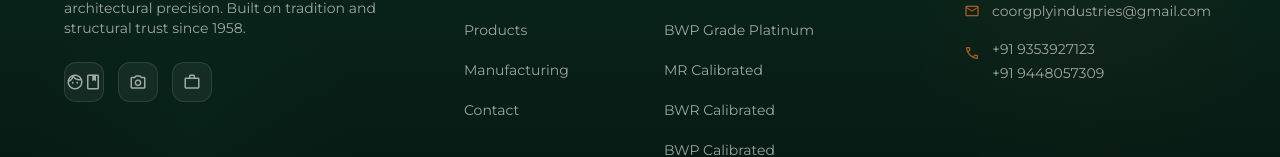
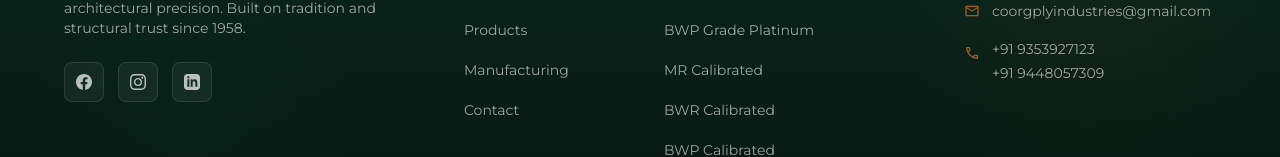
Before and after one commit to Pavan-VPM/CoorgPly, a React (Vite) app: page / in a window 1280 px wide. Shown: the part 5016-5173 px from the top of the page. Built offline with nearby package versions, Linux system fonts and the light colour scheme; a web font is replaced by a local one.

Commit message:
Update footer social icons to crisp SVG logos

```diff
--- a/src/components/Footer.jsx
+++ b/src/components/Footer.jsx
@@ -30,9 +30,33 @@
             {/* Social Links */}
             <div className="flex items-center gap-3.5">
               {[
-                { label: 'Facebook', icon: 'facebook', href: 'https://facebook.com' },
-                { label: 'Instagram', icon: 'photo_camera', href: 'https://instagram.com' },
-                { label: 'LinkedIn', icon: 'work', href: 'https://linkedin.com' }
+                {
+                  label: 'Facebook',
+                  href: 'https://facebook.com',
+                  svg: (
+                    <svg className="w-4 h-4 sm:w-4.5 sm:h-4.5 fill-current" viewBox="0 0 24 24">
+                      <path d="M24 12.073c0-6.627-5.373-12-12-12s-12 5.373-12 12c0 5.99 4.388 10.954 10.125 11.854v-8.385H7.078v-3.47h3.047V9.43c0-3.007 1.792-4.669 4.533-4.669 1.312 0 2.686.235 2.686.235v2.953H15.83c-1.491 0-1.956.925-1.956 1.874v2.25h3.328l-.532 3.47h-2.796v8.385C19.612 23.027 24 18.062 24 12.073z"/>
+                    </svg>
+                  )
+                },
+                {
+                  label: 'Instagram',
+                  href: 'https://instagram.com',
+                  svg: (
+                    <svg className="w-4 h-4 sm:w-4.5 sm:h-4.5 fill-current" viewBox="0 0 24 24">
+                      <path d="M12 2.163c3.204 0 3.584.012 4.85.07 3.252.148 4.771 1.691 4.919 4.919.058 1.265.069 1.645.069 4.849 0 3.205-.012 3.584-.069 4.849-.149 3.225-1.664 4.771-4.919 4.919-1.266.058-1.644.07-4.85.07-3.204 0-3.584-.012-4.849-.07-3.26-.149-4.771-1.699-4.919-4.92-.058-1.265-.07-1.644-.07-4.849 0-3.204.013-3.583.07-4.849.149-3.227 1.664-4.771 4.919-4.919 1.266-.057 1.645-.069 4.849-.069zm0-2.163c-3.259 0-3.667.014-4.947.072-4.358.2-6.78 2.618-6.98 6.98-.059 1.281-.073 1.689-.073 4.948 0 3.259.014 3.668.072 4.948.2 4.358 2.618 6.78 6.98 6.98 1.281.058 1.689.072 4.948.072 3.259 0 3.668-.014 4.948-.072 4.354-.2 6.782-2.618 6.979-6.98.059-1.28.073-1.689.073-4.948 0-3.259-.014-3.667-.072-4.947-.196-4.354-2.617-6.78-6.979-6.98-1.281-.059-1.69-.073-4.949-.073zm0 5.838c-3.403 0-6.162 2.759-6.162 6.162s2.759 6.163 6.162 6.163 6.162-2.759 6.162-6.163c0-3.403-2.759-6.162-6.162-6.162zm0 10.162c-2.209 0-4-1.79-4-4 0-2.209 1.791-4 4-4s4 1.791 4 4c0 2.21-1.791 4-4 4zm6.406-11.845c-.796 0-1.441.645-1.441 1.44s.645 1.44 1.441 1.44c.795 0 1.439-.645 1.439-1.44s-.644-1.44-1.439-1.44z"/>
+                    </svg>
+                  )
+                },
+                {
+                  label: 'LinkedIn',
+                  href: 'https://linkedin.com',
+                  svg: (
+                    <svg className="w-4 h-4 sm:w-4.5 sm:h-4.5 fill-current" viewBox="0 0 24 24">
+                      <path d="M19 0h-14c-2.761 0-5 2.239-5 5v14c0 2.761 2.239 5 5 5h14c2.762 0 5-2.239 5-5v-14c0-2.761-2.238-5-5-5zm-11 19h-3v-11h3v11zm-1.5-12.268c-.966 0-1.75-.79-1.75-1.764s.784-1.764 1.75-1.764 1.75.79 1.75 1.764-.783 1.764-1.75 1.764zm13.5 12.268h-3v-5.604c0-3.368-4-3.113-4 0v5.604h-3v-11h3v1.765c1.396-2.586 7-2.777 7 2.476v6.759z"/>
+                    </svg>
+                  )
+                }
               ].map((social, idx) => (
                 <a
                   key={idx}
@@ -40,9 +64,9 @@
                   target="_blank"
                   rel="noopener noreferrer"
                   aria-label={social.label}
-                  className="w-9 h-9 sm:w-10 sm:h-10 rounded-full bg-white/5 border border-white/10 flex items-center justify-center text-white/60 hover:bg-[#a35a1f] hover:border-[#a35a1f] hover:text-white transition-all duration-300 active:scale-95"
+                  className="w-9 h-9 sm:w-10 sm:h-10 rounded-xl bg-white/5 border border-white/10 flex items-center justify-center text-white/70 hover:bg-[#a35a1f] hover:border-[#a35a1f] hover:text-white transition-all duration-300 active:scale-95"
                 >
-                  <span className="material-symbols-outlined text-base sm:text-lg">{social.icon}</span>
+                  {social.svg}
                 </a>
               ))}
             </div>
```
